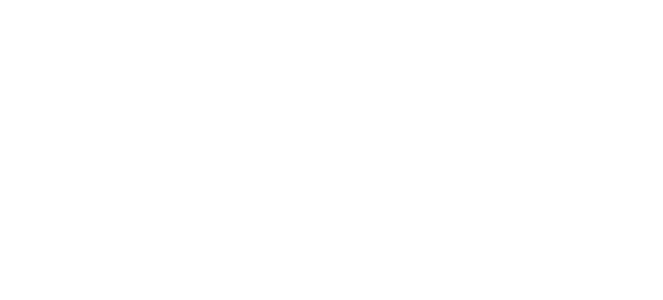
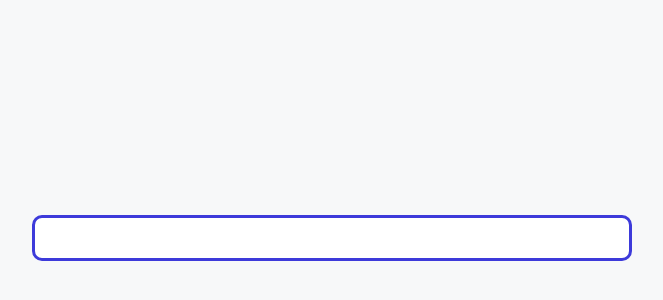
Before and after one commit to yah-23/truephone-teste, a React (Create React App) app in the folder frontend/: page / in a window 1280 px wide. Shown: the part 162-462 px from the top of the page, without its empty margins (308-971 px from the left). Built offline with nearby package versions, Linux system fonts and the light colour scheme.

Commit message:
feat: Adding global style and card component

```diff
--- a/frontend/package.json
+++ b/frontend/package.json
@@ -3,12 +3,15 @@
   "version": "0.1.0",
   "private": true,
   "dependencies": {
+    "@ant-design/icons": "^4.7.0",
     "@testing-library/jest-dom": "^5.16.1",
     "@testing-library/react": "^12.1.2",
     "@testing-library/user-event": "^13.5.0",
+    "antd": "^4.18.3",
     "react": "^17.0.2",
     "react-dom": "^17.0.2",
     "react-scripts": "5.0.0",
+    "styled-components": "^5.3.3",
     "web-vitals": "^2.1.3"
   },
   "scripts": {
--- a/frontend/src/App.js
+++ b/frontend/src/App.js
@@ -1,8 +1,14 @@
+import 'antd/dist/antd.css';
+
+import GlobalStyle from './styles/global';
+import { Container, Card } from './styles';
+
 function App() {
   return (
-    <div className="App">
-
-    </div>
+    <Container>
+      <GlobalStyle />
+      <Card />
+    </Container>
   );
 }
 
--- /dev/null
+++ b/frontend/src/styles.js
@@ -0,0 +1,18 @@
+import styled from "styled-components";
+
+export const Container = styled.div`
+    height: 100%;
+    display: flex;
+    justify-content: center;
+    align-items: center;
+`
+
+export const Card = styled.div`
+    width: 100%;
+    max-width: 600px;
+    margin: 30px;
+    background: #fff;
+    padding: 20px;
+    border: 3px solid #3D3ADA;
+    border-radius: 10px;
+`
--- /dev/null
+++ b/frontend/src/styles/global.js
@@ -0,0 +1,20 @@
+import { createGlobalStyle } from 'styled-components';
+
+export default createGlobalStyle`
+    * {
+        margin: 0;
+        padding: 0;
+        outline: 0;
+        box-sizing: border-box;
+    }
+
+    body {
+        font-size: 14px;
+        background: #F7F8F9;
+        text-rendering: optimizeLegibility;
+    }
+
+    html, body, #root {
+        height: 100%;
+    }
+`
```
Also changed, not shown: 1 other file (tests, documents, lock files or other folders).
